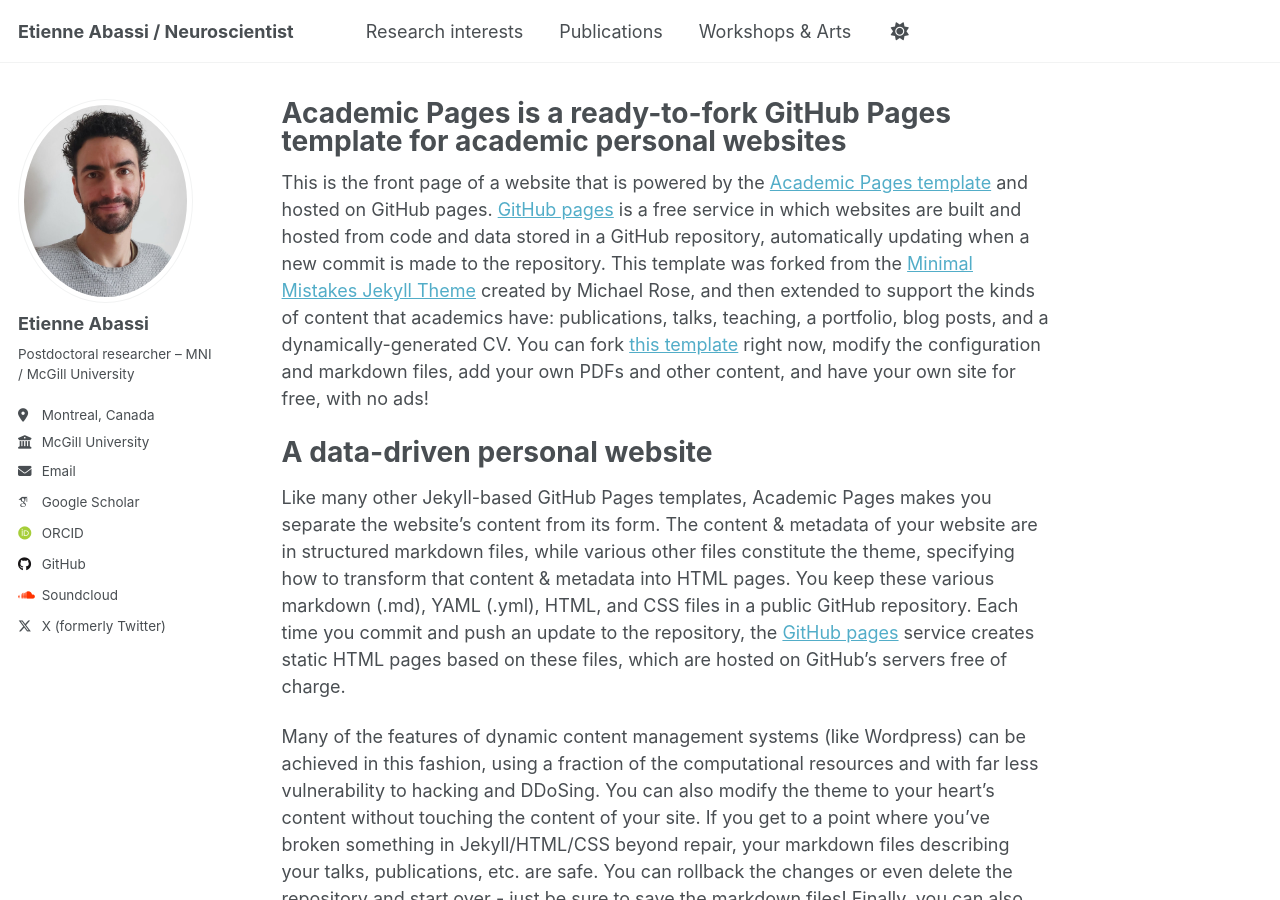
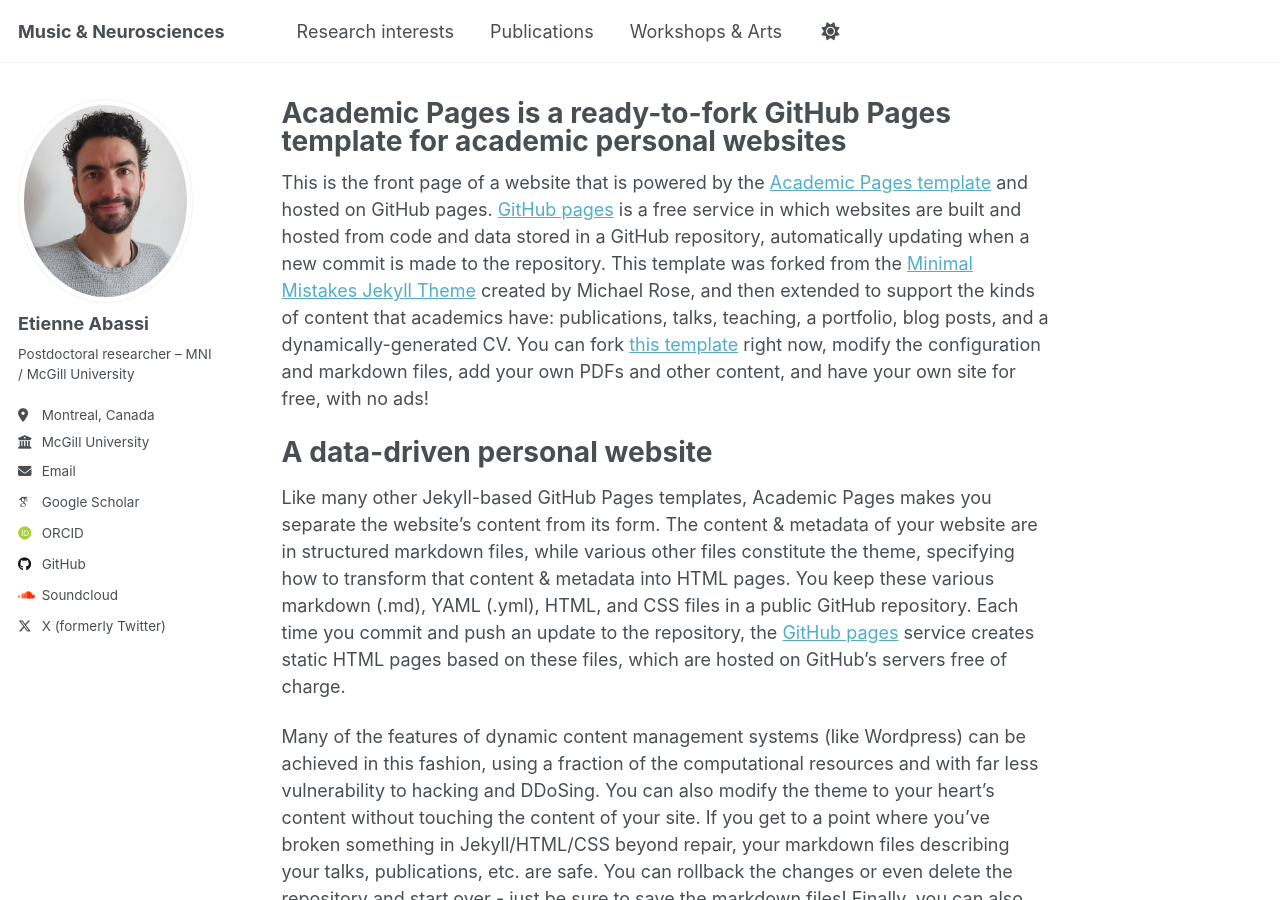
Before and after one commit to etienneabassi/etienneabassi.github.io, a Jekyll site: the page built from _pages/about.md, in a window 1280 px wide and 900 px high. Built offline with Jekyll 4.4.1, drawn with Linux system fonts in a browser that asks for light colours; some web fonts are replaced.

Commit message:
Update _config.yml

```diff
--- a/_config.yml
+++ b/_config.yml
@@ -9,7 +9,7 @@
 # Basic Site Settings
 locale                   : "en-US"
 site_theme               : "default"
-title                    : "Etienne Abassi / Neuroscientist"
+title                    : "Music & Neurosciences"
 title_separator          : "-"
 name                     : &name "Etienne Abassi"
 description              : &description "Postdoctoral researcher in Music Cognition & Neuroscience"
```
